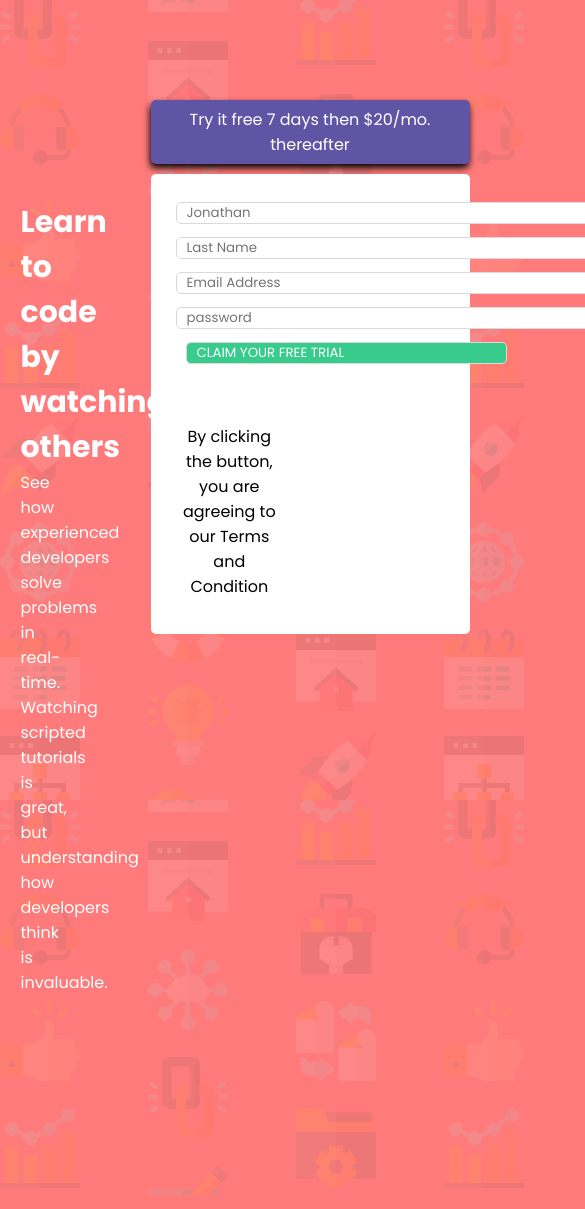
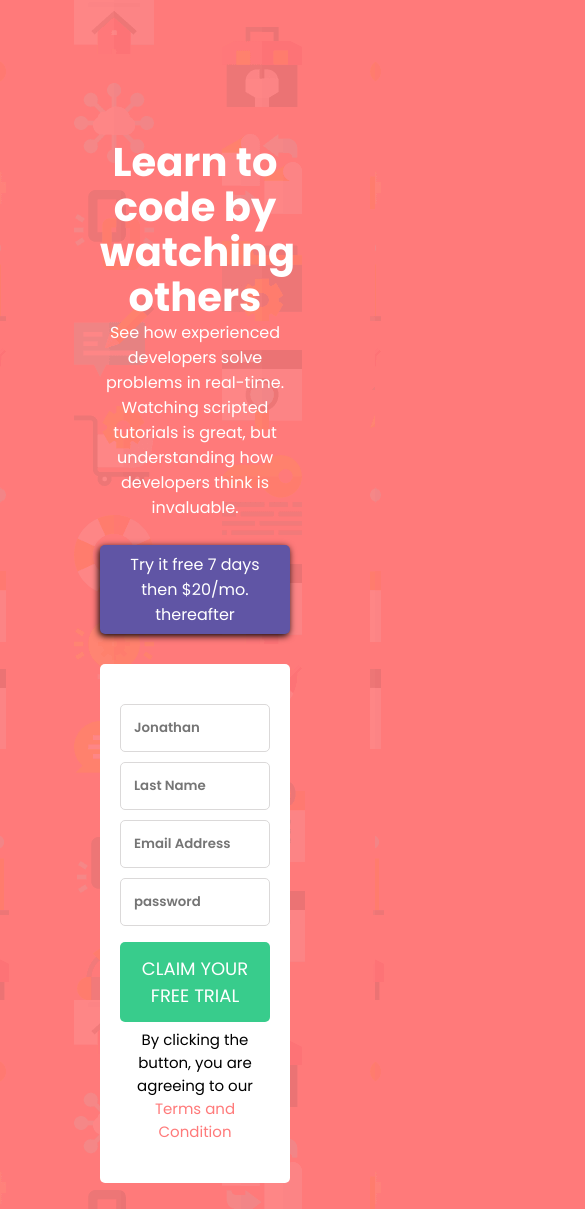
Before and after one commit to tijesus/Registration-Form, a plain HTML site: page index.html in a window 390 px wide. Shown: the top 1209 px of the page, 585 px wide, since content can reach past the window. Drawn offline with Linux system fonts and the light colour scheme.

Commit message:
added media query

```diff
--- a/index.html
+++ b/index.html
@@ -18,9 +18,9 @@
     </div>
     <div class="box-2">
       <div class="thead">
-      <p><span id="trial">Try it free 7 days</span> then $20/mo. thereafter</p>
+      <p><span id="trial">Try it free 7 days</span class="trial-span"> then $20/mo. thereafter</p>
       </div>
-      <div class="form">
+      <div class="form" id="Navigation">
       <form action="">
         <div>
         <input type="text" value="" placeholder="Jonathan">
@@ -34,12 +34,11 @@
         <div>
         <input type="password" value="" placeholder="password">
         </div>
+
+        <button>CLAIM YOUR FREE TRIAL</button>
+
         <div>
-        <a href=""><input type="submit" value="CLAIM YOUR FREE TRIAL">
-        </div>
-        <div>
-        </a>
-        <p>By clicking the button, you are agreeing to our <span id="t-d">Terms and Condition</span></p>
+        <p>By clicking the button, you are agreeing to our <a href="#"><span id="t-d">Terms and Condition</span></a></p>
           </div>
       </form>
       </div>
--- a/style.css
+++ b/style.css
@@ -18,19 +18,18 @@ body{
   justify-content: center;
 }
 .box-1{
-width: 40%;
+width: 55%;
 color: white;
 margin-right: 30px;
 padding: 100px;
-
 }
 h1{
-  font-weight: 700;
-  font-size: 30px;
+  font-weight: 700px;
+  font-size: 40px;
+  line-height: 45px;
+  padding-top: 40px;
 }
-box-2{
 
-}
 p{
   font-size: 16px;
 }
@@ -41,59 +40,93 @@ p{
   padding: 7px 30px;
   border: none;
   border-radius: 5px;
-  box-shadow:-1px 4px 7px black;
-  box-shadow: ;
+  box-shadow:-1px 2px 7px black;
+  /* box-shadow: ; */
   margin-bottom: 10px;
 }
-#trial{
-
+.trial-span{
+  font-weight: 200;
+  font-size: 200px;
 }
 .form{
   background-color: white;
-  padding: 25px;
+  padding: 40px 20px;
   text-align: center;
   border-radius: 5px;
+  margin-top: 30px;
 }
 .form input{
-  padding-right: 60%;
+  /* padding-right: 60%; */
+  width: 100%;
   margin-bottom: 10px;
-  padding-left: 10px;
+  padding: 13px;
   border: 1px solid rgb(219, 217, 217);
   border-radius: 5px;
+  font-weight: 600;
+}
+.form button{
+ width: 100%;
+ padding: 13px;
+ background-color: hsl(154, 59%, 51%);
+ border: none;
+ border-radius: 5px;
+ color: white;
+ font-weight: 400;
+ font-size: 18px;
+ margin-top: 6px;
+ margin-bottom: 6px;
 }
 .form input:hover{
   border: 1px solid rgb(0, 0, 0);
 }
 .form a{
-  padding-right: 60%;
+  width: 100%;
   margin-bottom: 10px;
   padding-left: 10px;
   border-radius: 5px;
 }
-.form a input{
-  padding-right: 60%;
-  background: hsl(154, 59%, 51%);
-  text-align: center;
-  color: white;
+.form a:hover{
+  color: hsl(0, 100%, 74%);;
 }
-/* .form a:hover input{
-  cursor: pointer;
-} */
+
 .form p{
   text-align: center;
-  padding-right: 60%;
-  margin-bottom: 10px;
-  ba
-
+  /* width: 500px; */
+  font-size: 15px;
+  /* padding-right: 60px; */
+  /* margin-bottom: 10px;  */
+}
+.form p a{
+  text-decoration: none;
+  padding: 0;
+  margin: 0;
+}
+.trial-span{
+  font-weight: lighter;
+}
+#t-d{
+  color: hsl(0, 100%, 74%);;
+}
+ul#Navigation .active {
+  border-color: white;
+  border-left-color: black;
+  border-top-color: black;
+  color: white;
+  background-color: #adadad;
 }
 
-
-
-
-
-@media {(max-width: 900px;)
+@media screen and (max-width: 900px){
   body{
     background-image: url(./images/bg-intro-mobile.png);
   }
-
+  .container {
+    display: flex;
+    flex-direction: column;
+  }
+  .box-1 {
+    width: 100%;
+    text-align: center;
+    padding: 0;
+    margin-bottom: 25px;
+  }
 }
```
